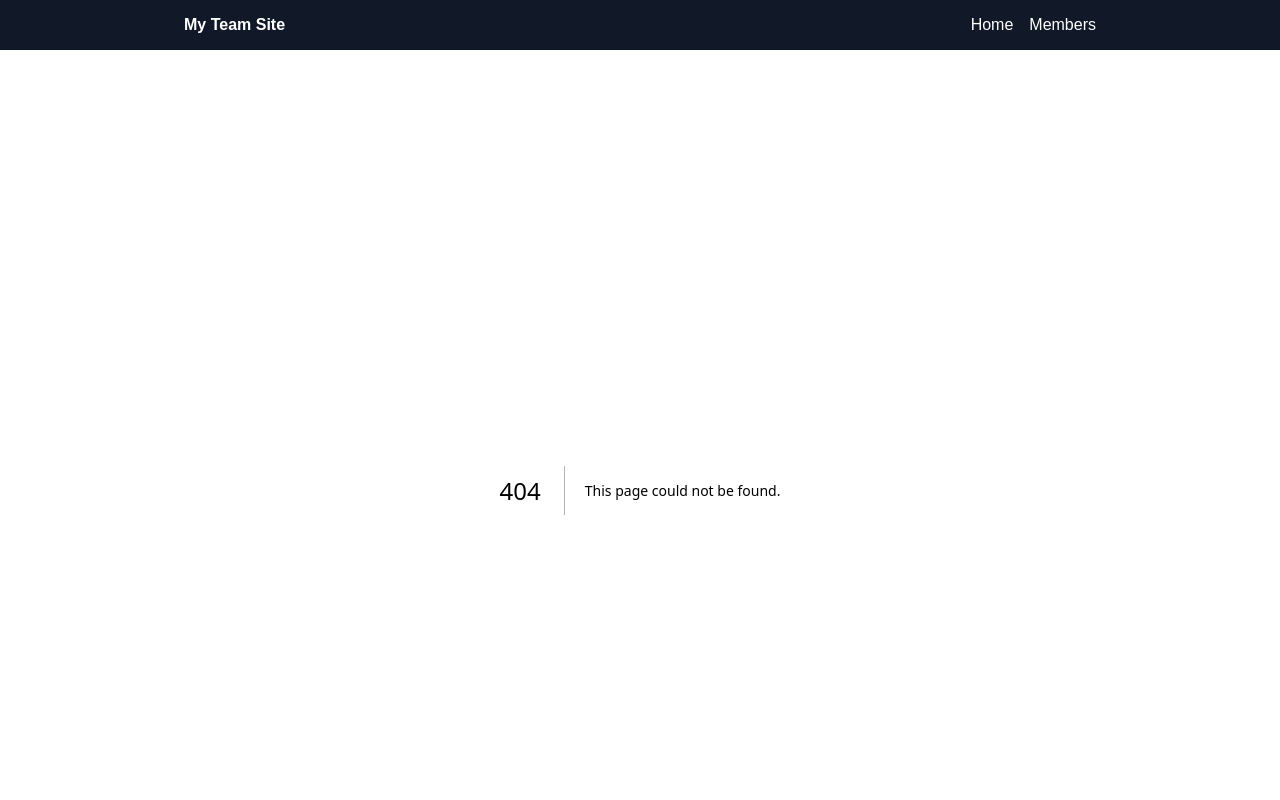
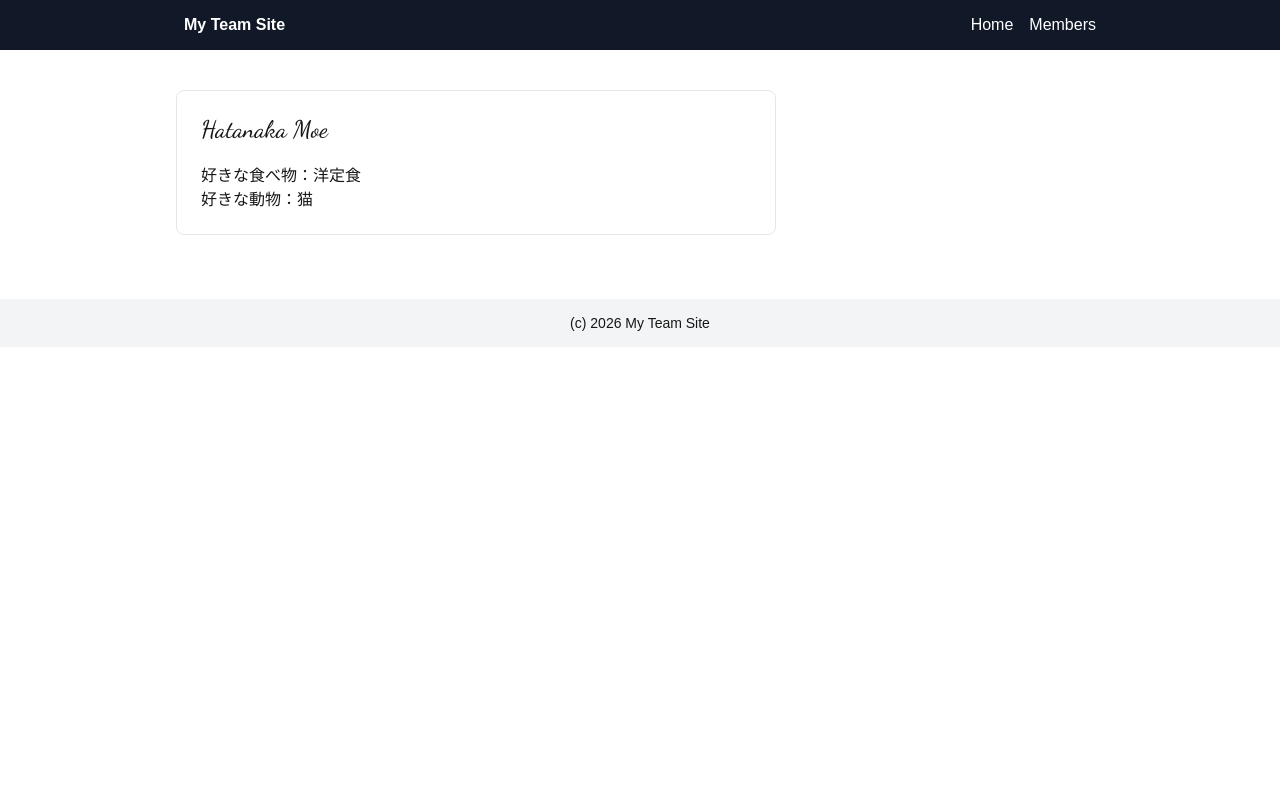
Before and after one commit to yusukeweb/cp2025.09.webapp, a Next.js app: page /members/hatanaka in a window 1280 px wide. Before the commit this address had no page. Shown: the top 800 px of the page. Built offline with nearby package versions, Linux system fonts and the light colour scheme.

Commit message:
畑中のプロフィールページを追加

```diff
--- /dev/null
+++ b/src/app/members/hatanaka/page.js
@@ -0,0 +1,15 @@
+import styles from './page.module.css'
+import { Dancing_Script } from "next/font/google";
+
+const DancingScript = Dancing_Script({ subsets: ["latin"], weight: ["500"] });
+
+export default function HatanakaPage() {
+    return (
+        <section className={styles.container}>
+            <h1 className={DancingScript.className}>Hatanaka Moe</h1>
+            <br></br>
+            <p>好きな食べ物：洋定食</p>
+            <p>好きな動物：猫</p>
+        </section>
+    )
+}
--- /dev/null
+++ b/src/app/members/hatanaka/page.module.css
@@ -0,0 +1,6 @@
+.container {
+    border: 1px solid #e5e7eb;
+    border-radius: 8px;
+    padding: 24px;
+    max-width: 600px;
+}
```
Also changed, not shown: 1 other file (tests, documents, lock files or other folders).
